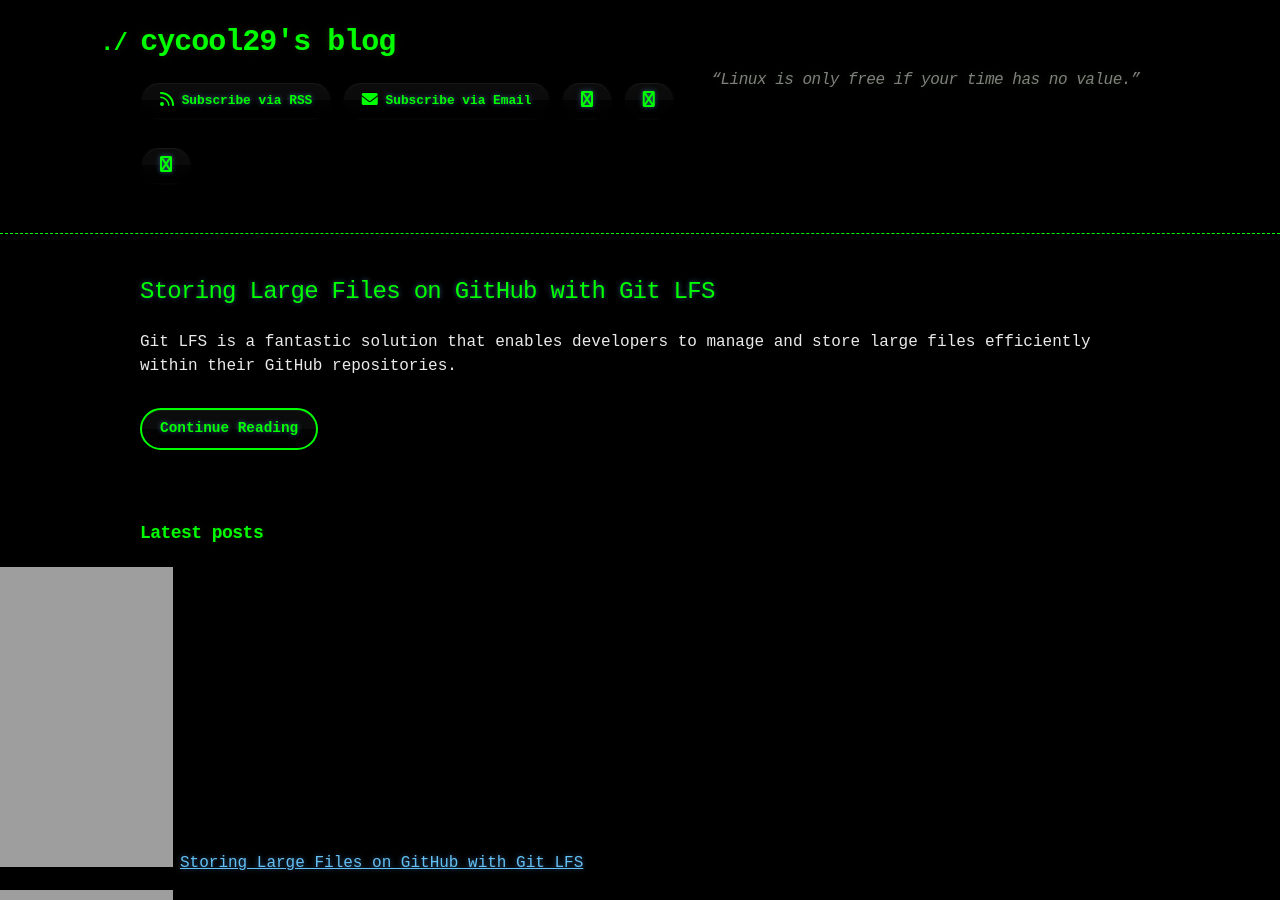
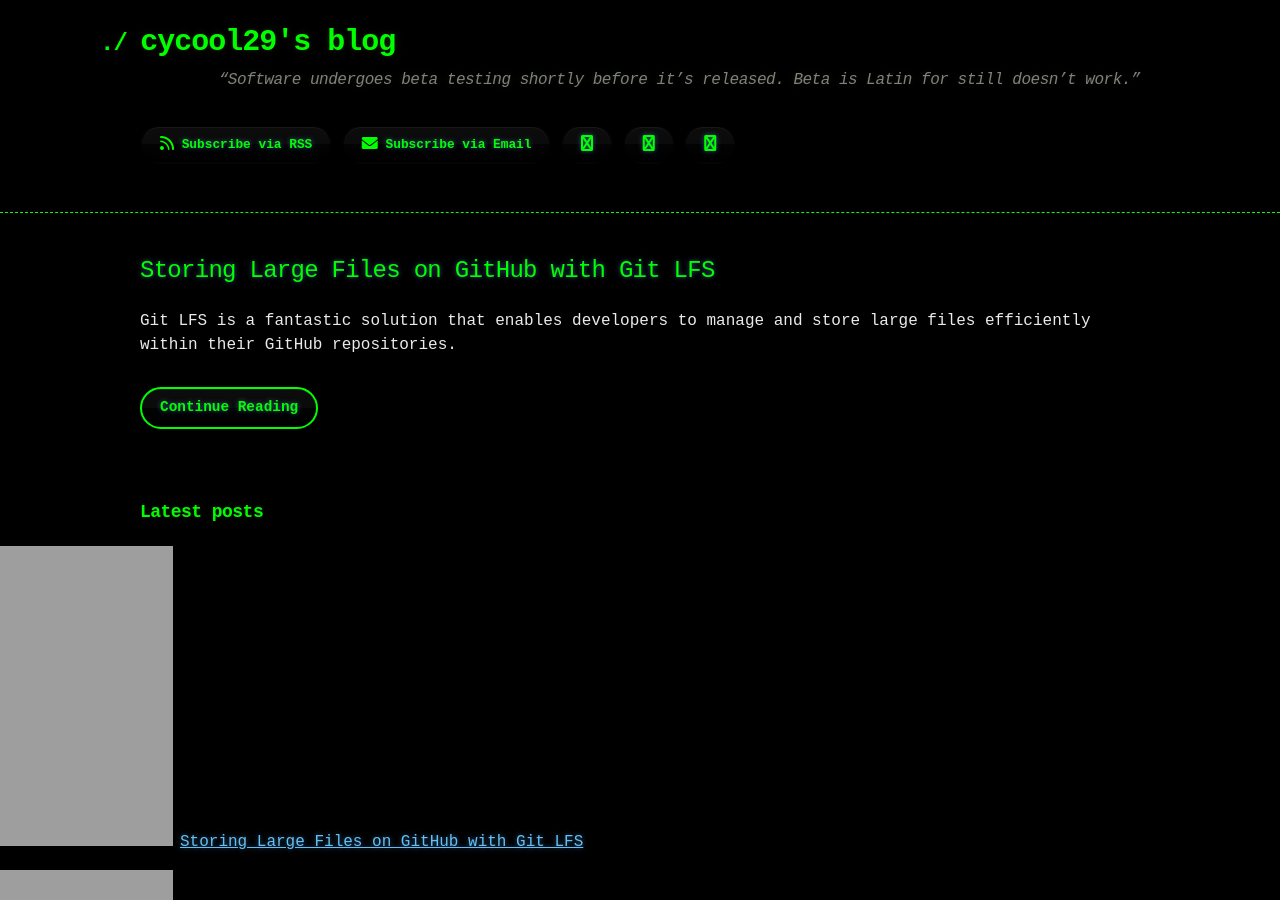
Before and after one commit to cycool29/cycool29.github.io, a Jekyll site: the page built from index.md, in a window 1280 px wide and 900 px high. Built offline with Jekyll 4.4.1, drawn with Linux system fonts in a browser that asks for light colours; a style sheet for code colours, icons or effects is not loaded.

Commit message:
Update quotes

```diff
--- a/_config.yml
+++ b/_config.yml
@@ -1,5 +1,5 @@
 title: cycool29's blog
-description: "“Linux is only free if your time has no value.” "
+description: "“Software undergoes beta testing shortly before it’s released. Beta is Latin for still doesn’t work.” "
 bio: A high school student. Intermediate in Python, Git, Bash. Learning JavaScript. He/Him. "
 author: cycool29
 url: https://cycool29.github.io
```
